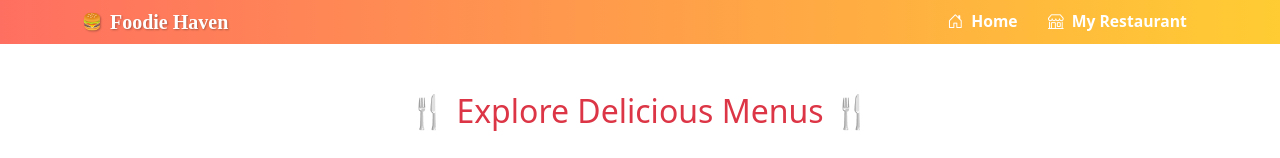
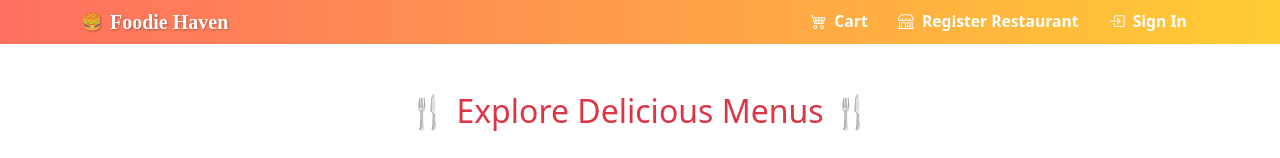
Before and after one commit to M-Uamr-Farooq/FoodAppV3.1, a React (Vite) app in the folder Frontend/: page / in a window 1280 px wide. Shown: the top 158 px of the page. Built offline with nearby package versions, Linux system fonts and the light colour scheme; no server answers.

Commit message:
navbar design final

```diff
--- a/Frontend/src/components/Navbar.jsx
+++ b/Frontend/src/components/Navbar.jsx
@@ -2,14 +2,15 @@ import React, { useState, useEffect } from "react";
 import { Link, useLocation } from "react-router-dom";
 import "bootstrap/dist/css/bootstrap.min.css";
 import "bootstrap-icons/font/bootstrap-icons.css";
-import "../styles/Navbar.css"; // Import custom CSS for tooltip
+import "../styles/Navbar.css";
 
 export default function Navbar() {
   const location = useLocation();
+  const currentRoute = location.pathname.toLowerCase();
+
   const [isBuyer, setIsBuyer] = useState(false);
   const [isRestaurant, setIsRestaurant] = useState(false);
 
-  // Check if the user is a buyer or restaurant owner
   useEffect(() => {
     const buyer = localStorage.getItem("buyer");
     const restaurant = sessionStorage.getItem("restaurant");
@@ -17,31 +18,29 @@ export default function Navbar() {
     setIsRestaurant(!!restaurant);
   }, []);
 
-  // Handle sign-out logic
   const handleSignOut = () => {
-    if (isBuyer) {
-      localStorage.removeItem("buyer");
-    }
-    if (isRestaurant) {
-      sessionStorage.removeItem("restaurant");
-    }
+    if (isBuyer) localStorage.removeItem("buyer");
+    if (isRestaurant) sessionStorage.removeItem("restaurant");
     window.location.href = "/home";
   };
 
-  // Check the current route
-  const currentRoute = location.pathname;
+  const linkStyle = {
+    color: "#fff",
+    fontWeight: "600",
+    fontSize: "0.98rem",
+    padding: "0.3rem 0.7rem",
+  };
 
   return (
     <nav
       className="navbar navbar-expand-lg navbar-dark"
       style={{
         background: "linear-gradient(90deg, #ff6f61, #ffcc33)",
-        padding: "0.3rem 0", // Reduced padding for a slimmer navbar
+        padding: "0.3rem 0",
         minHeight: "44px",
       }}
     >
       <div className="container">
-        {/* Logo */}
         <Link
           className="navbar-brand fw-bold fs-5 d-flex align-items-center"
           to="/home"
@@ -59,7 +58,6 @@ export default function Navbar() {
           Foodie Haven
         </Link>
 
-        {/* Mobile Menu Button */}
         <button
           className="navbar-toggler"
           type="button"
@@ -73,118 +71,144 @@ export default function Navbar() {
           <span className="navbar-toggler-icon" style={{ height: "1.2em" }}></span>
         </button>
 
-        {/* Menu */}
         <div className="collapse navbar-collapse" id="navbarNav">
           <ul className="navbar-nav ms-auto align-items-center gap-lg-2">
-            {/* Logic for /your-restaurant */}
+            {/* Common Links (Home, Sign Out/Sign In) */}
+            {(currentRoute === "/" || currentRoute === "/home") && (
+              <>
+
+                <li className="nav-item">
+                  <Link className="nav-link" to="/cart" style={linkStyle}>
+                    <i className="bi bi-cart4 me-1"></i> Cart
+                  </Link>
+                </li>
+                <li className="nav-item">
+                  <Link className="nav-link" to={isRestaurant ? "/your-restaurant" : "/register-restaurant"} style={linkStyle}>
+                    <i className="bi bi-shop me-1"></i> {isRestaurant ? "My Restaurant" : "Register Restaurant"}
+                  </Link>
+                </li>
+
+                {isBuyer || isRestaurant ? (
+                  <li className="nav-item">
+                    <button className="nav-link btn btn-link" onClick={handleSignOut} style={{ ...linkStyle, textDecoration: "none" }}>
+                      <i className="bi bi-box-arrow-right me-1"></i> Sign Out
+                    </button>
+                  </li>
+                ) : (
+                  <li className="nav-item">
+                    <Link className="nav-link" to="/buyer-signin" style={linkStyle}>
+                      <i className="bi bi-box-arrow-in-right me-1"></i> Sign In
+                    </Link>
+                  </li>
+                )}
+              </>
+            )}
+
             {currentRoute === "/your-restaurant" && (
               <>
-                {/* Home Link */}
+
                 <li className="nav-item">
-                  <Link
-                    className="nav-link"
-                    to="/home"
-                    style={{
-                      color: "#fff",
-                      fontWeight: "600",
-                      fontSize: "0.98rem",
-                      padding: "0.3rem 0.7rem",
-                    }}
-                  >
+                  <Link className="nav-link" to="/home" style={linkStyle}>
                     <i className="bi bi-house-door me-1"></i> Home
                   </Link>
                 </li>
-
-                {/* My Orders Link */}
                 <li className="nav-item">
-                  <Link
-                    className="nav-link"
-                    to="/my-orders"
-                    style={{
-                      color: "#fff",
-                      fontWeight: "600",
-                      fontSize: "0.98rem",
-                      padding: "0.3rem 0.7rem",
-                    }}
-                  >
-                    <i className="bi bi-list-check me-1"></i> My Orders
+                  <Link className="nav-link" to="/edit-profile" style={linkStyle}>
+                    <i className="bi bi-pencil-square me-1"></i> Edit Profile
+                  </Link>
+                </li>
+                <li className="nav-item">
+                  <Link className="nav-link" to="/restaurant-orders" style={linkStyle}>
+                    <i className="bi bi-list-check me-1"></i> Orders
+                  </Link>
+                </li>
+                <li className="nav-item">
+                  <Link className="nav-link" to="/delivered" style={linkStyle}>
+                    <i className="bi bi-truck me-1"></i> Delivered
                   </Link>
                 </li>
 
-                {/* Edit Profile Link */}
+              </>
+            )}
+
+            {currentRoute === "/cart" && (
+              <>
                 <li className="nav-item">
-                  <Link
-                    className="nav-link"
-                    to="/edit-profile"
-                    style={{
-                      color: "#fff",
-                      fontWeight: "600",
-                      fontSize: "0.98rem",
-                      padding: "0.3rem 0.7rem",
-                    }}
-                  >
-                    <i className="bi bi-person-circle me-1"></i> Edit Profile
+                  <Link className="nav-link" to="/home" style={linkStyle}>
+                    <i className="bi bi-house-door me-1"></i> Home
+                  </Link>
+                </li>
+                <li className="nav-item">
+                  <button className="nav-link btn btn-link" onClick={handleSignOut} style={{ ...linkStyle, textDecoration: "none" }}>
+                    <i className="bi bi-box-arrow-right me-1"></i> Sign Out
+                  </button>
+                </li>
+
+              </>
+            )}
+
+            {currentRoute === "/delivered" && (
+              <>
+
+              <li className="nav-item">
+                  <Link className="nav-link" to="/home" style={linkStyle}>
+                    <i className="bi bi-house-door me-1"></i> Home
+                  </Link>
+                </li >
+                <li className="nav-item">
+                  <Link className="nav-link" to="/your-restaurant" style={linkStyle}>
+                    <i className="bi bi-shop me-1"></i> My Restaurant
                   </Link>
                 </li>
 
-                {/* Notifications Link */}
+              </>
+            )}
+
+            {currentRoute === "/register-restaurant" && (
+              <>
                 <li className="nav-item">
-                  <Link
-                    className="nav-link"
-                    to="/notifications"
-                    style={{
-                      color: "#fff",
-                      fontWeight: "600",
-                      fontSize: "0.98rem",
-                      padding: "0.3rem 0.7rem",
-                    }}
-                  >
-                    <i className="bi bi-bell me-1"></i> Notifications
+                  <Link className="nav-link" to="/home" style={linkStyle}>
+                    <i className="bi bi-house-door me-1"></i> Home
                   </Link>
                 </li>
-
-                {/* Delivered Link */}
                 <li className="nav-item">
-                  <Link
-                    className="nav-link"
-                    to="/delivered"
-                    style={{
-                      color: "#fff",
-                      fontWeight: "600",
-                      fontSize: "0.98rem",
-                      padding: "0.3rem 0.7rem",
-                    }}
-                  >
-                    <i className="bi bi-truck me-1"></i> Delivered
+                  <Link className="nav-link" to="/your-restaurant" style={linkStyle}>
+                    <i className="bi bi-shop me-1"></i> My Restaurant
                   </Link>
                 </li>
               </>
             )}
 
-            {/* Logic for other routes */}
-            {currentRoute !== "/your-restaurant" && (
+            {currentRoute === "/your-restaurant-auth" && (
               <>
-                {/* Home Link */}
                 <li className="nav-item">
-                  <Link
-                    className="nav-link"
-                    to="/home"
-                    style={{
-                      color: "#fff",
-                      fontWeight: "600",
-                      fontSize: "0.98rem",
-                      padding: "0.3rem 0.7rem",
-                    }}
-                  >
+                  <Link className="nav-link" to="/home" style={linkStyle}>
                     <i className="bi bi-house-door me-1"></i> Home
                   </Link>
                 </li>
 
-                {/* My Restaurant Link */}
+              </>
+            )}
+
+
+            {currentRoute === "/restaurant-orders" && (
+              <>
                 <li className="nav-item">
-                  <Link
-                    className="nav-link"
-                    to={isRestaurant ? "/your-restaurant" : "/your-restaurant-auth"}
-                    style={{
-                      color: "#fff",
-                      fontWeight: "600",                      fontSize: "0.98rem",                      padding: "0.3rem 0.7rem",                    }}                  >                    <i className="bi bi-shop me-1"></i> My Restaurant                  </Link>                </li>              </>            )}          </ul>        </div>      </div>    </nav>  );}
+                  <Link className="nav-link" to="/home" style={linkStyle}>
+                    <i className="bi bi-house-door me-1"></i> Home
+                  </Link>
+                </li>
+                <li className="nav-item">
+                  <Link className="nav-link" to="/your-restaurant" style={linkStyle}>
+                    <i className="bi bi-shop me-1"></i> My Restaurant
+                  </Link>
+                </li>
+
+              </>
+            )}
+          </ul>
+        </div>
+      </div>
+    </nav>
+  );
+}
```
